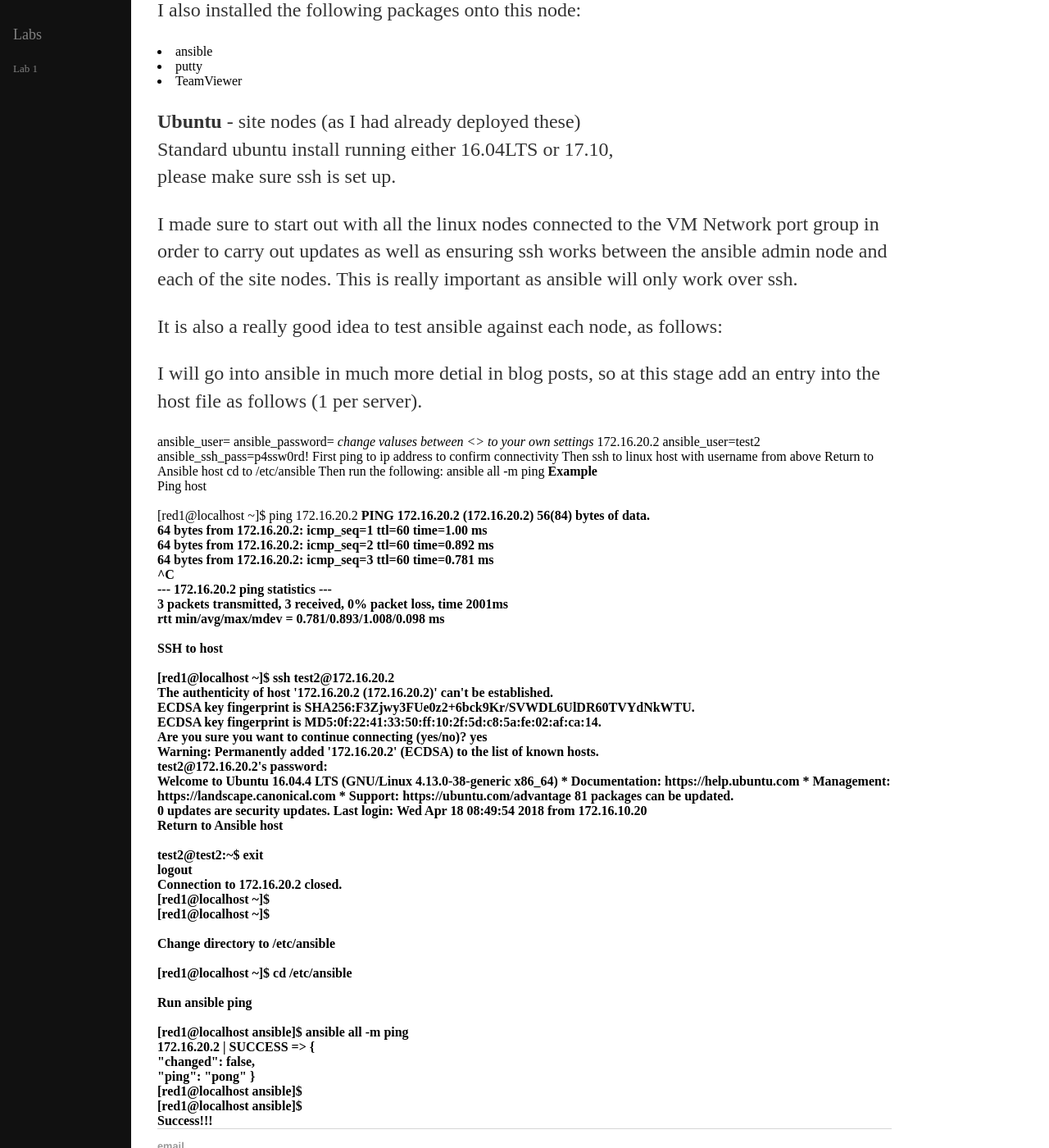
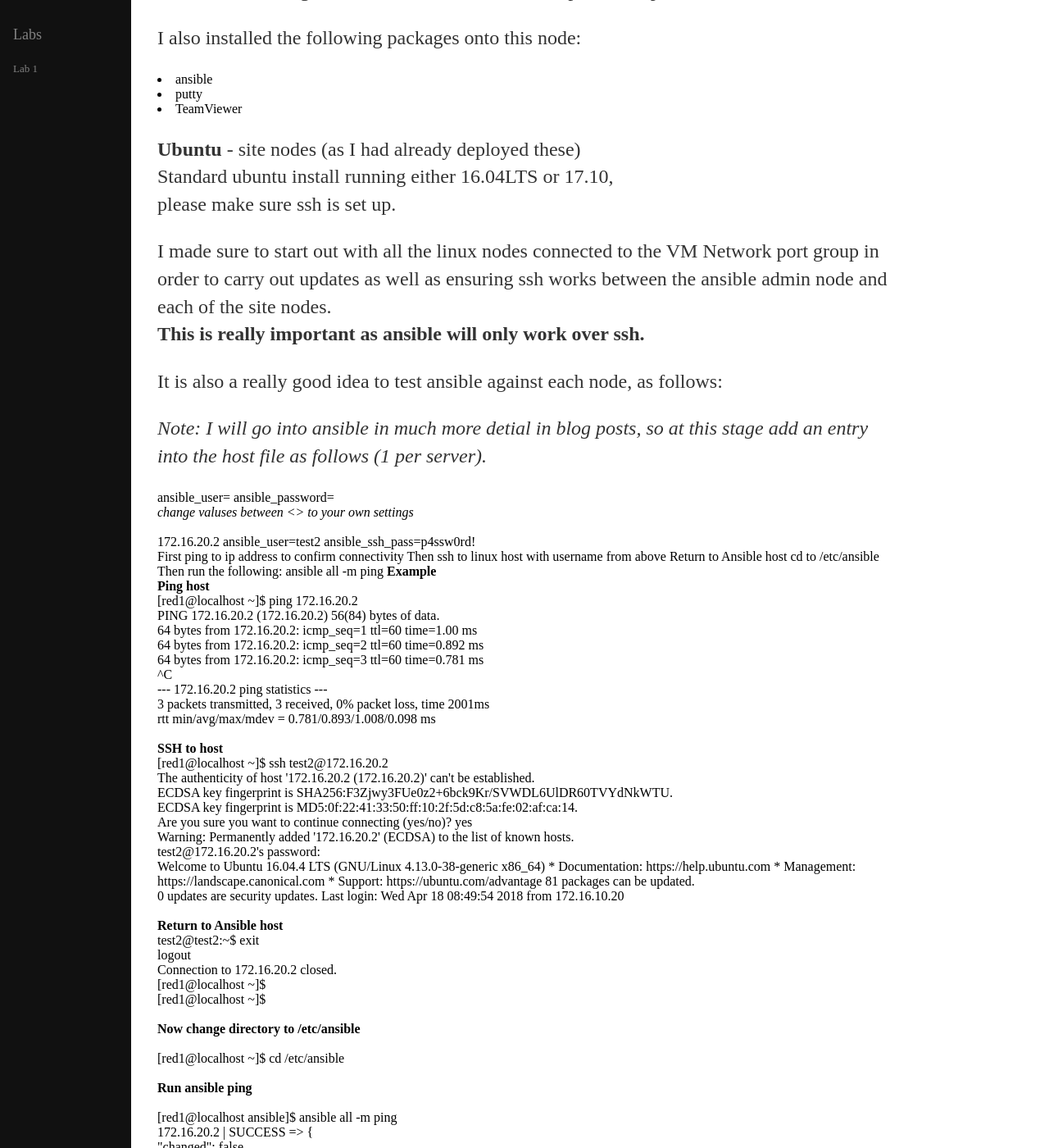
Before and after one commit to craigeowen/craigeowen.github.io, a Jekyll site: the page built from _posts/2018-04-13-Linux-Endpoint-Setup.md, in a window 1280 px wide and 1400 px high, scrolled down 508 px. Shown: the whole window at 82% size. Built offline with Jekyll 4.4.1, drawn with Linux system fonts in a browser that asks for light colours; our own code applies the rules of GitHub Pages for plain Markdown files.

Commit message:
Update 2018-04-13-Linux-Endpoint-Setup.md

```diff
--- a/_posts/2018-04-13-Linux-Endpoint-Setup.md
+++ b/_posts/2018-04-13-Linux-Endpoint-Setup.md
@@ -2,7 +2,7 @@ I am writing about network automation. but there is definitely a need
 to use end hosts. So given that this entire lab is virtualised it is
 easy to spin up end nodes as test targets.
 
-<b>Ansible admin node</b>
+<b>Ansible admin node</b><br>
 I started out by running ansible on an ubuntu linux distro. However I
 suffered endlessly from stability issues so switched to using RHEL7.
 This I sourced from RedHat using the free
@@ -22,19 +22,19 @@ please make sure ssh is set up.
 
 I made sure to start out with all the linux nodes connected to the
 VM Network port group in order to carry out updates as well as ensuring
-ssh works between the ansible admin node and each of the site nodes.
-This is really important as ansible will only work over ssh.
+ssh works between the ansible admin node and each of the site nodes. <br>
+<b>This is really important as ansible will only work over ssh.</b>
 
  It is also a really good idea to test ansible against each node, as
  follows:
 
- I will go into ansible in much more detial in blog posts, so at this stage
- add an entry into the host file as follows (1 per server).
+ <i> Note: I will go into ansible in much more detial in blog posts, so at this stage
+ add an entry into the host file as follows (1 per server).</i>
 
- <ip address> ansible_user=<username> ansible_password=<password>
- <i>change valuses between <> to your own settings</i>
-
- 172.16.20.2 ansible_user=test2 ansible_ssh_pass=p4ssw0rd!
+ <ip address> ansible_user=<username> ansible_password=<password><br>
+ <i>change valuses between <> to your own settings</i><br>
+ <br>
+ 172.16.20.2 ansible_user=test2 ansible_ssh_pass=p4ssw0rd!<br>
 
     First ping to ip address to confirm connectivity
 
@@ -47,9 +47,9 @@ This is really important as ansible will only work over ssh.
     Then run the following: ansible all -m ping
 
 <b>Example</b><br>
-Ping host<br>
-<br>
-[red1@localhost ~]$ ping 172.16.20.2<b>
+
+<b>Ping host</b><br>
+[red1@localhost ~]$ ping 172.16.20.2<br>
 PING 172.16.20.2 (172.16.20.2) 56(84) bytes of data.<br>
 64 bytes from 172.16.20.2: icmp_seq=1 ttl=60 time=1.00 ms<br>
 64 bytes from 172.16.20.2: icmp_seq=2 ttl=60 time=0.892 ms<br>
@@ -58,9 +58,8 @@ PING 172.16.20.2 (172.16.20.2) 56(84) bytes of data.<br>
 --- 172.16.20.2 ping statistics ---<br>
 3 packets transmitted, 3 received, 0% packet loss, time 2001ms<br>
 rtt min/avg/max/mdev = 0.781/0.893/1.008/0.098 ms<br>
-   <br>
-SSH to host<br>
-   <br>
+<br>
+<b>SSH to host</b><br>
 [red1@localhost ~]$ ssh test2@172.16.20.2<br>
 The authenticity of host '172.16.20.2 (172.16.20.2)' can't be established.<br>
 ECDSA key fingerprint is SHA256:F3Zjwy3FUe0z2+6bck9Kr/SVWDL6UlDR60TVYdNkWTU.<br>
@@ -78,19 +77,19 @@ Welcome to Ubuntu 16.04.4 LTS (GNU/Linux 4.13.0-38-generic x86_64)
 0 updates are security updates.
 
 Last login: Wed Apr 18 08:49:54 2018 from 172.16.10.20<br>
-Return to Ansible host<br>
 <br>
+<b>Return to Ansible host</b><br>
 test2@test2:~$ exit<br>
 logout<br>
 Connection to 172.16.20.2 closed.<br>
 [red1@localhost ~]$ <br>
 [red1@localhost ~]$ <br>
 <br>
-Change directory to /etc/ansible<br>
+<b> Now change directory to /etc/ansible</b><br>
 <br>
 [red1@localhost ~]$ cd /etc/ansible<br>
 <br>
-Run ansible ping<br>
+<b>Run ansible ping</b><br>
 <br>
 [red1@localhost ansible]$ ansible all -m ping<br>
 172.16.20.2 | SUCCESS => {<br>
@@ -100,4 +99,4 @@ Run ansible ping<br>
 [red1@localhost ansible]$<br>
 [red1@localhost ansible]$ <br>
 
-Success!!!
+<b>Success!!!</b>
```
